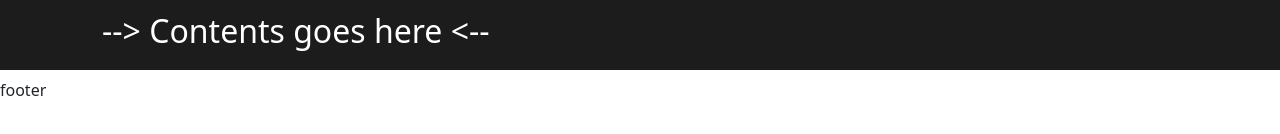
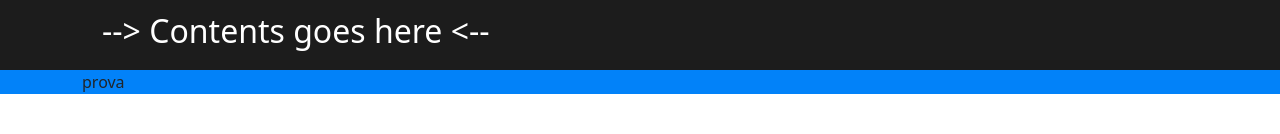
Before and after one commit to MatteoRuffa/vite-comics, a Vue app: page / in a window 1280 px wide. Shown: the part 348-482 px from the top of the page. Built offline with nearby package versions, Linux system fonts and the light colour scheme.

Commit message:
add some hard try

```diff
--- a/src/components/FooterComponent.vue
+++ b/src/components/FooterComponent.vue
@@ -1,12 +1,16 @@
 <template>
-    <div>
-        footer
-    </div>
+    <footer>
+        <NavbarFooter />
+    </footer>
 </template>
 
 <script>
+import NavbarFooter from './NavbarFooter.vue';
     export default {
         name: 'FooterComponent',
+        components: {
+            NavbarFooter
+        }
     }
 </script>
 
--- a/src/components/MainComponent.vue
+++ b/src/components/MainComponent.vue
@@ -19,6 +19,7 @@
         h2 {
             color: $light;
             padding: 20px;
+            margin: 0;
         }
     }
 </style>
--- /dev/null
+++ b/src/components/NavbarFooter.vue
@@ -0,0 +1,20 @@
+<template>
+    <section>
+        <div class="container">
+            prova
+        </div>
+    </section>
+</template>
+
+<script>
+    export default {
+        name: 'NavbarFooter',
+    }
+</script>
+
+<style lang="scss" scoped>
+@use '../assets/style/partials/variables' as *;
+    section {
+        background-color: $text-hover;
+    }
+</style>
```
